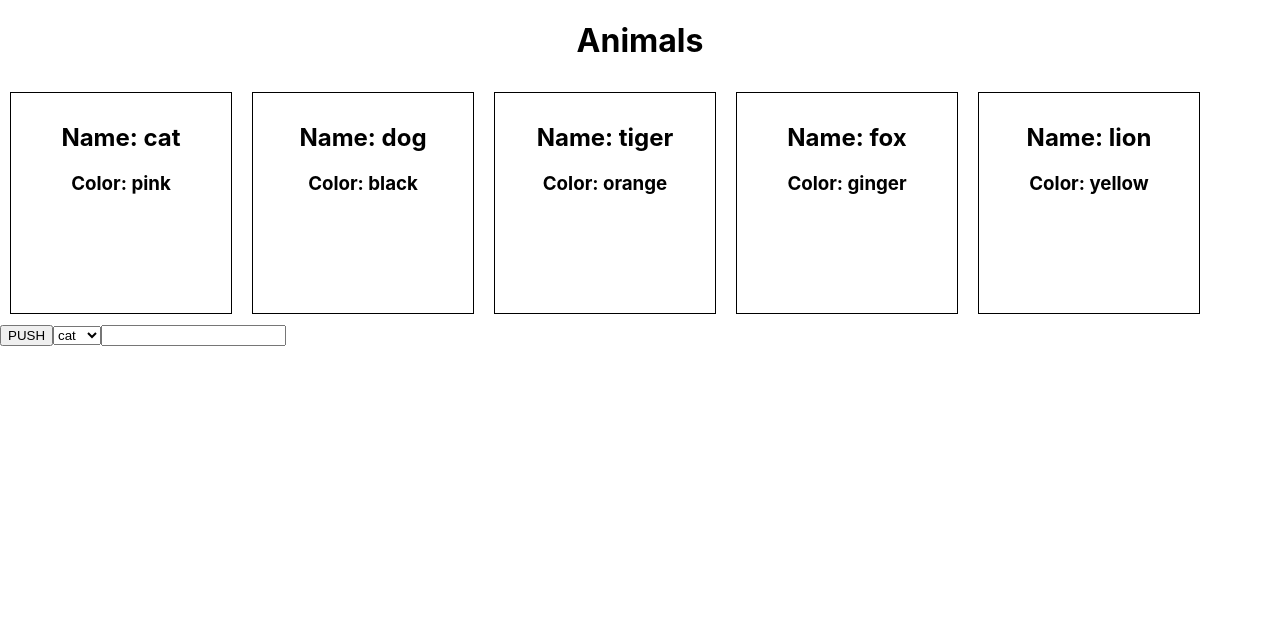
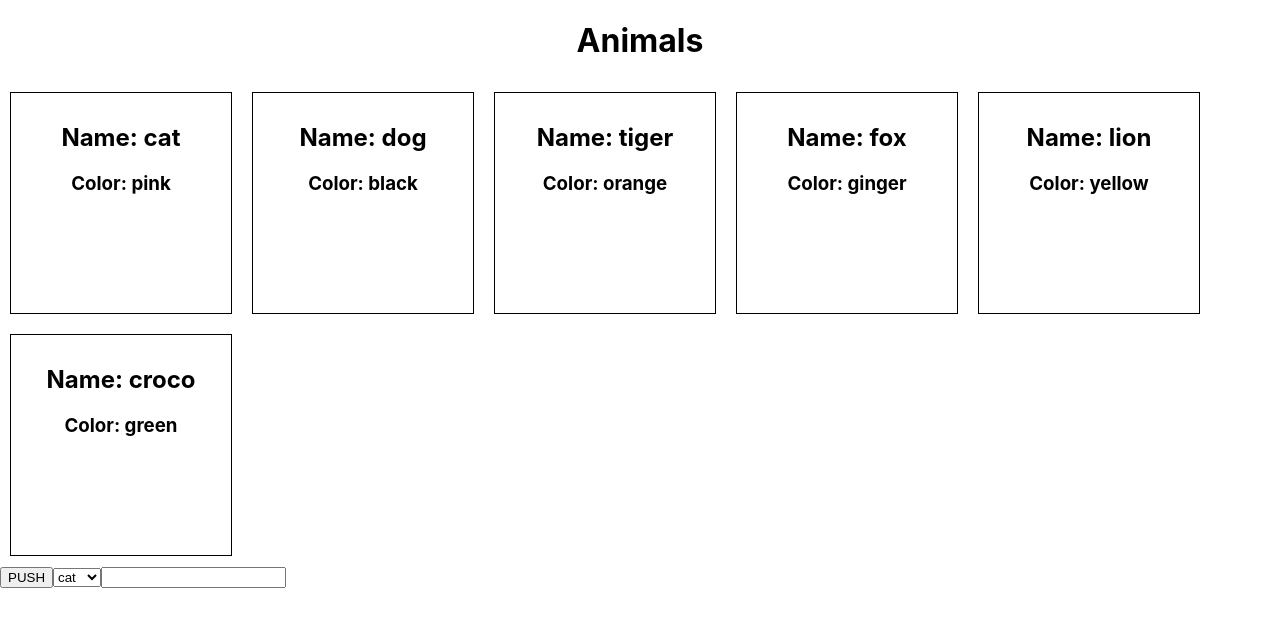
Before and after one commit to yu1iia/react_prof, a React (Create React App) app in the folder my-app/: page / in a window 1280 px wide. Shown: the top 626 px of the page. Built offline with nearby package versions, Linux system fonts and the light colour scheme.

Commit message:
added list in react examples

```diff
--- a/my-app/src/App.js
+++ b/my-app/src/App.js
@@ -11,7 +11,9 @@ class App extends React.Component{
              { name: 'dog', color: 'black'},
              { name: 'tiger', color: 'orange'},
              { name: 'fox', color: 'ginger'},
-        { name: 'lion', color: 'yellow' }],
+        { name: 'lion', color: 'yellow' },
+        { name: 'croco', color: 'green' }],
+
       title:"Animals"
 }
  }
@@ -36,11 +38,20 @@ let animal = this.state.animals
     <div>
       <div style={{textAlign:'center'}}><h1>{this.state.title}</h1></div>
   <div className = "App">
-  <Card name = {animal[0].name} color = {animal[0].color} click={this.eventHandler.bind(this)}/>
+
+        {animal.map((item, i) => {
+          return (
+            <Card name={item.name} color={item.color} click={this.eventHandler.bind(this)}key={i}/>
+  )
+})}
+
+
+
+  {/* <Card name = {animal[0].name} color = {animal[0].color} click={this.eventHandler.bind(this)}/>
   <Card name = {animal[1].name} color = {animal[1].color} click={this.eventHandler.bind(this)}/>
   <Card name = {animal[2].name} color = {animal[2].color} click={this.eventHandler.bind(this)}/>
   <Card name = {animal[3].name} color = {animal[3].color} click={this.eventHandler.bind(this)}/>
-  <Card name = {animal[4].name} color = {animal[4].color} click={this.eventHandler.bind(this)}/>
+  <Card name = {animal[4].name} color = {animal[4].color} click={this.eventHandler.bind(this)}/> */}
   </div>
 
       <div>
```
